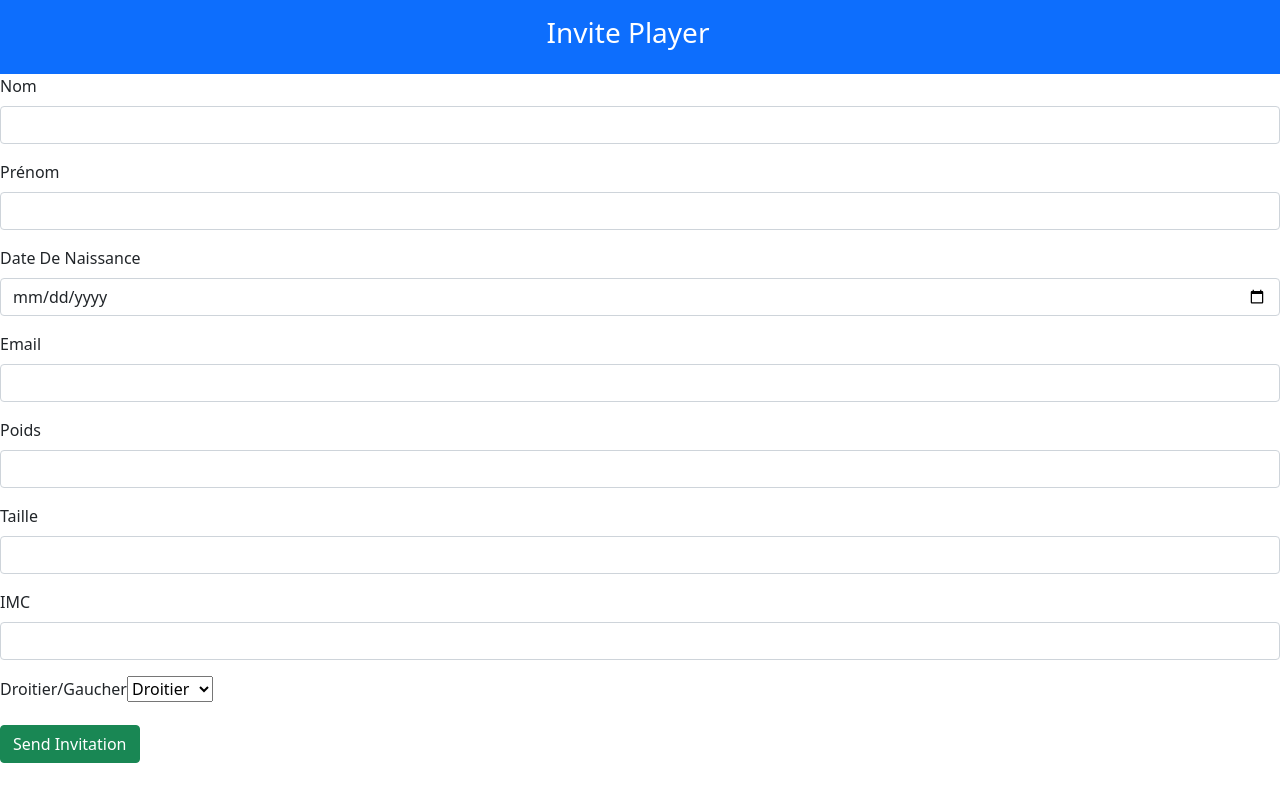
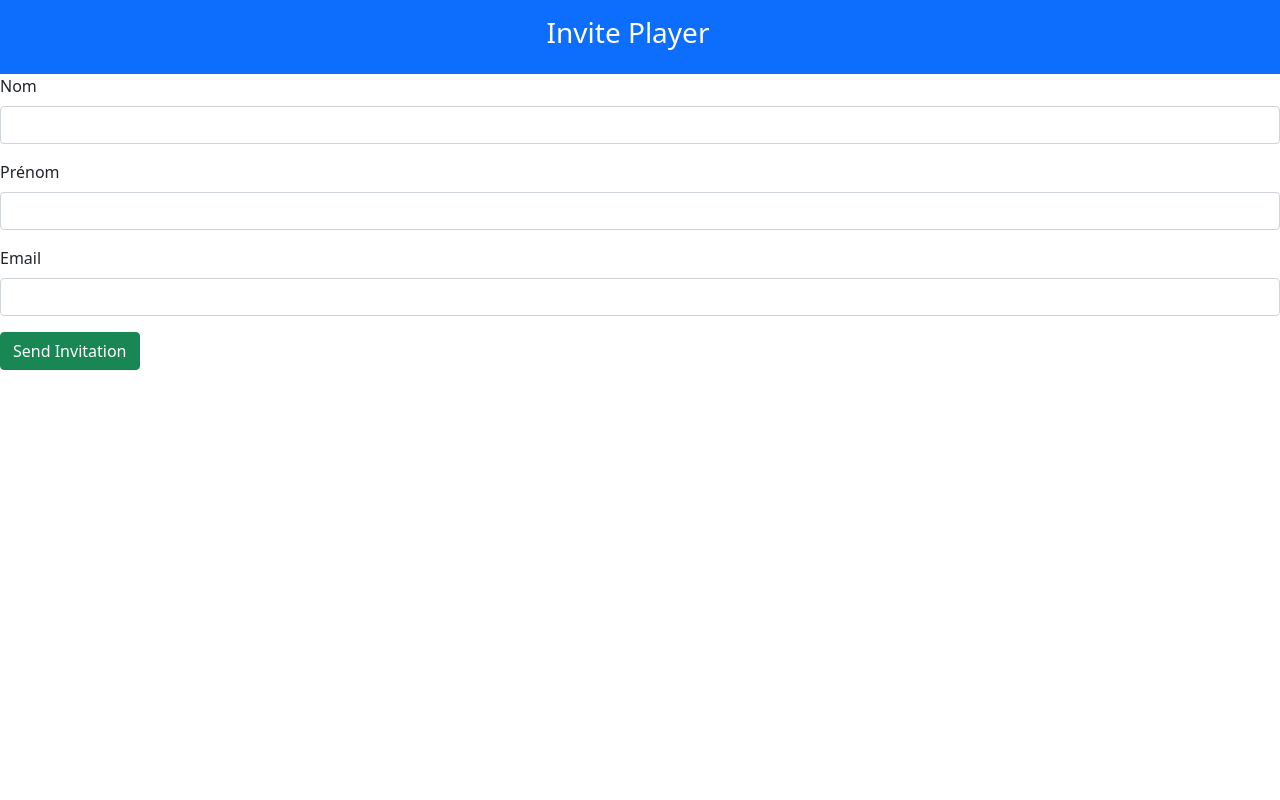
Before and after one commit to Safouene-Ben-Yedder/Projet_Sporti, a React (Create React App) app in the folder front/: page /invitation in a window 1280 px wide. Built offline with nearby package versions, Linux system fonts and the light colour scheme.

Commit message:
Update invitationform.js

```diff
--- a/front/src/components/invitationform/invitationform.js
+++ b/front/src/components/invitationform/invitationform.js
@@ -6,12 +6,7 @@ export default function InvitationForm(props) {
 	const Inviter = "Send Invitation";
 	const [nom, setNom] = useState("");
 	const [prenom, setPrenom] = useState("");
-	const [dateNaissance, setdateNaissance] = useState("");
 	const [email, setEmail] = useState("");
-	const [poids, setPoids] = useState("");
-	const [taille, setTaille] = useState("");
-	const [IMC, setIMC] = useState("");
-	const [droit, setDroit] = useState("");
 
 	function sendEmail(e) {
 		e.preventDefault();
@@ -35,7 +30,7 @@ export default function InvitationForm(props) {
 	}
 
 	function handleInvitation() {
-		props.Inviter(nom, prenom, dateNaissance, email, poids, taille, IMC, droit);
+		props.Inviter(nom, prenom, email);
 		console.log("Invited");
 	}
 	return (
@@ -60,15 +55,6 @@ export default function InvitationForm(props) {
 						onChange={(e) => setPrenom(e.target.value)}></Input>
 				</FormGroup>
 				<FormGroup>
-					<Label> Date De Naissance </Label>
-					<Input
-						type="Date"
-						name="dateNaissance"
-						required="true"
-						value={dateNaissance}
-						onChange={(e) => setdateNaissance(e.target.value)}></Input>
-				</FormGroup>
-				<FormGroup>
 					<Label> Email </Label>
 					<Input
 						type="email"
@@ -77,41 +63,6 @@ export default function InvitationForm(props) {
 						required="true"
 						onChange={(e) => setEmail(e.target.value)}></Input>
 				</FormGroup>
-				<FormGroup>
-					<Label> Poids </Label>
-					<Input
-						type="number"
-						name="poids"
-						value={poids}
-						onChange={(e) => setPoids(e.target.value)}>
-						Kg
-					</Input>
-				</FormGroup>
-				<FormGroup>
-					<Label> Taille </Label>
-					<Input
-						type="number"
-						name="Taille"
-						value={taille}
-						onChange={(e) => setTaille(e.target.value)}>
-						Cm
-					</Input>
-				</FormGroup>
-				<FormGroup>
-					<Label> IMC </Label>
-					<Input
-						type="number"
-						name="IMC"
-						value={IMC}
-						onChange={(e) => setIMC(e.target.value)}></Input>
-				</FormGroup>
-				<FormGroup>
-					<Label> Droitier/Gaucher </Label>
-					<select onChange={(e) => setDroit(e.target.value)}>
-						<option value="Droitier">Droitier</option>
-						<option value="Gaucher">Gaucher</option>
-					</select>
-				</FormGroup>
 				<Button color="success" type="submit" onClick={handleInvitation}>
 					{Inviter}
 				</Button>
```
